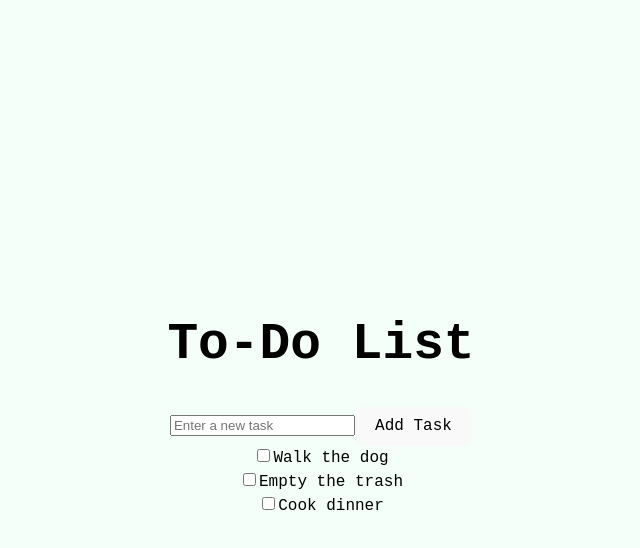
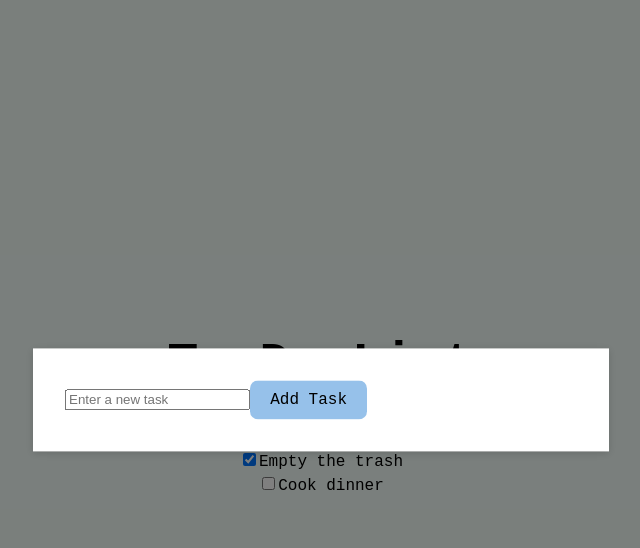
Before and after one commit to sebastiannoran/To-Do-List-Project, a React (Vite) app in the folder Task Manager/: page / in a window 1280 px wide. Both pictures are taken after a click on the button "Add Task". Shown: the top 548 px of the page, without its empty margins (319-959 px from the left). Built offline with nearby package versions, Linux system fonts and the light colour scheme.

Commit message:
Iteration 3

```diff
--- a/Task Manager/src/App.jsx
+++ b/Task Manager/src/App.jsx
@@ -1,18 +1,21 @@
-import { useState } from 'react'
-import './style.css'
+import { useState } from 'react';
+import './style.css';
 
 const TaskList = ({ tasks, onTaskComplete }) => {
-  const handleTaskComplete = (taskId ) => {
+  const handleTaskComplete = (taskId) => {
     onTaskComplete(taskId);
-  }
+  };
   return (
     <ul>
-      {tasks.map(task => (
-         <li key={task.id} className={`task ${task.completed ? 'completed' : ''}`}>
+      {tasks.map((task) => (
+        <li
+          key={task.id}
+          className={`task ${task.completed ? 'completed' : ''}`}
+        >
           <input
-          type = "checkbox"
-          checked = {task.complete}
-          onChange={() => handleTaskComplete(task.id)}
+            type="checkbox"
+            checked={task.completed}
+            onChange={() => handleTaskComplete(task.id)}
           />
           {task.title}
         </li>
@@ -21,52 +24,93 @@ const TaskList = ({ tasks, onTaskComplete }) => {
   );
 };
 
+const TaskForm = ({ onAddTask }) => {
+  const [newTask, setNewTask] = useState('');
+
+  const handleInputChange = (event) => {
+    setNewTask(event.target.value);
+  };
+
+  const handleAddTask = (event) => {
+    event.preventDefault();
+    if (newTask.trim() !== '') {
+      onAddTask(newTask);
+      setNewTask('');
+    }
+  };
+
+  return (
+    <div className="form-container">
+      <form onSubmit={handleAddTask}>
+        <input
+          type="text"
+          value={newTask}
+          onChange={handleInputChange}
+          placeholder="Enter a new task"
+        />
+        <button type="submit">Add Task</button>
+      </form>
+    </div>
+  );
+};
+
 const App = () => {
-  const [newTask, setNewTask] = useState('');
   const [taskList, setTaskList] = useState([
     { id: 1, title: 'Walk the dog', completed: false },
     { id: 2, title: 'Empty the trash', completed: true },
     { id: 3, title: 'Cook dinner', completed: false },
   ]);
 
-  const handleInputChange = event => {
-    setNewTask(event.target.value);
-  };
+  const [showForm, setShowForm] = useState(false);
 
-  const handleAddTask = () => {
-    if (newTask.trim() !== '') {
-      const newTaskObj = {
-        id: Date.now(),
-        title: newTask,
-        completed: false
-      };
-
-      setTaskList(prevTaskList => [...prevTaskList, newTaskObj]);
-      setNewTask('');
-    }
+  const handleAddTask = (newTask) => {
+    const newTaskObj = {
+      id: Date.now(),
+      title: newTask,
+      completed: false,
+    };
+    setTaskList((prevTaskList) => [...prevTaskList, newTaskObj]);
+    setShowForm(false);
   };
 
   const handleTaskComplete = (taskId) => {
-    setTaskList(prevTaskList =>
-      prevTaskList.map(task =>
+    setTaskList((prevTaskList) =>
+      prevTaskList.map((task) =>
         task.id === taskId ? { ...task, completed: !task.completed } : task
       )
     );
   };
 
+  const handleToggleForm = () => {
+    setShowForm(!showForm);
+  };
+
   return (
     <div>
       <h1>To-Do List</h1>
-      <input
-        type="text"
-        value={newTask}
-        onChange={handleInputChange}
-        placeholder="Enter a new task"
-      />
-      <button onClick={handleAddTask}>Add Task</button>
-      <TaskList tasks={taskList} />
+      {!showForm && (
+        <button onClick={handleToggleForm}>Add Task</button>
+      )}
+      {showForm && (
+        <div className="form-overlay">
+          <TaskForm onAddTask={handleAddTask} />
+        </div>
+      )}
+      <TaskList tasks={taskList} onTaskComplete={handleTaskComplete} />
     </div>
   );
 };
 
 export default App;
+
+
+
+
+
+
+// for the next iteration of the project we need to
+// Incorporate a Form component in your app
+// Style the Form Component
+// Refactor your component hierarchy to lift and handle State in the proper higher-level components
+
+//
--- a/Task Manager/src/style.css
+++ b/Task Manager/src/style.css
@@ -36,6 +36,7 @@ button {
   font-weight: 500;
   font-family: inherit;
   background-color: #5c6ac4;
+  color: black;
   cursor: pointer;
   transition: border-color 0.25s;
 }
@@ -52,9 +53,43 @@ button:hover {
     color: #747bff;
   }
   button {
-    background-color: #f9f9f9;
+    background-color: rgba(76, 150, 219, 0.584);
   }
 }
+
+form {
+  display: flex;
+  align-items: center;
+}
+/* ...existing CSS styles... */
+
+.form-container {
+  position: fixed;
+  top: 50%;
+  left: 50%;
+  transform: translate(-50%, -50%);
+  background-color: white;
+  padding: 2rem;
+  width: 40%;
+  max-height: 40vh;
+  overflow-y: auto;
+  box-shadow: 0 2px 8px rgba(0, 0, 0, 0.15);
+}
+
+.form-overlay {
+  position: fixed;
+  top: 0;
+  left: 0;
+  width: 100%;
+  height: 100%;
+  background-color: rgba(0, 0, 0, 0.5);
+  display: flex;
+  align-items: center;
+  justify-content: center;
+}
+
+/* ...existing CSS styles... */
+
 
 
 /*:root {
```
